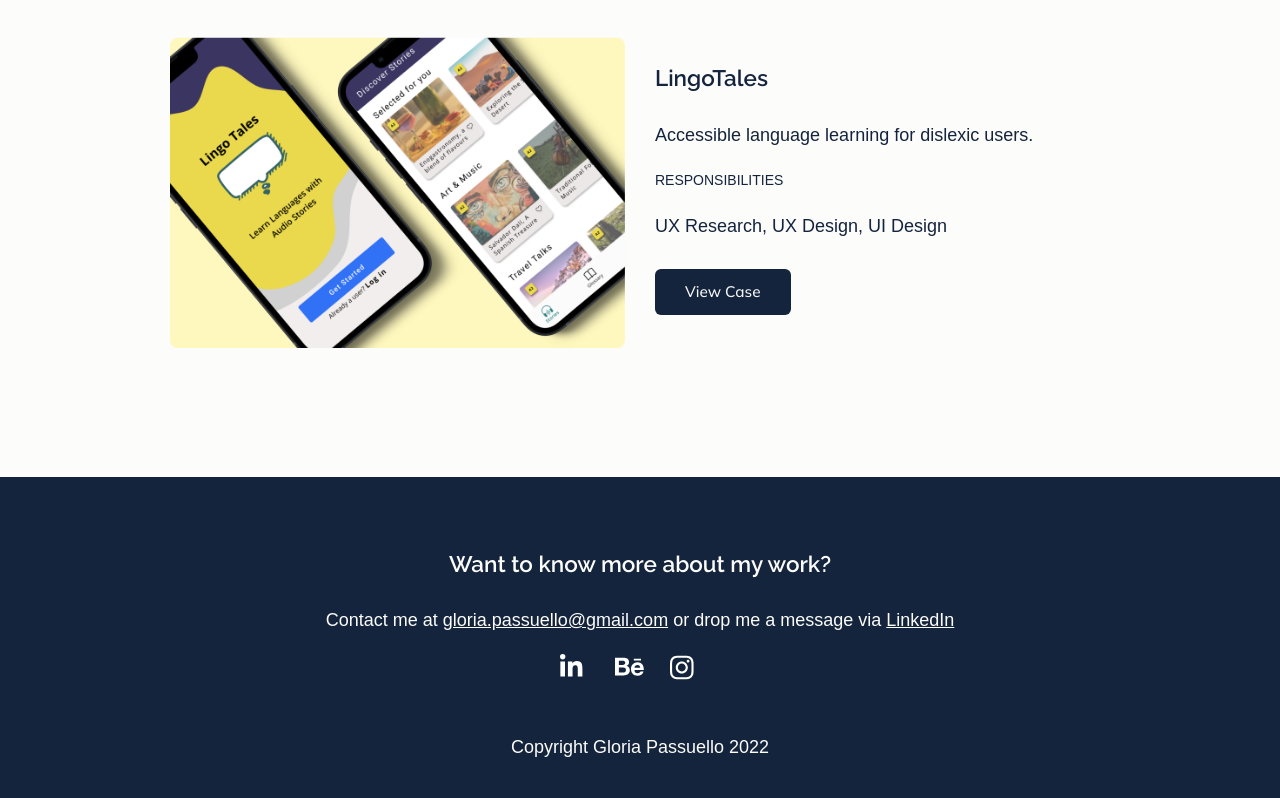
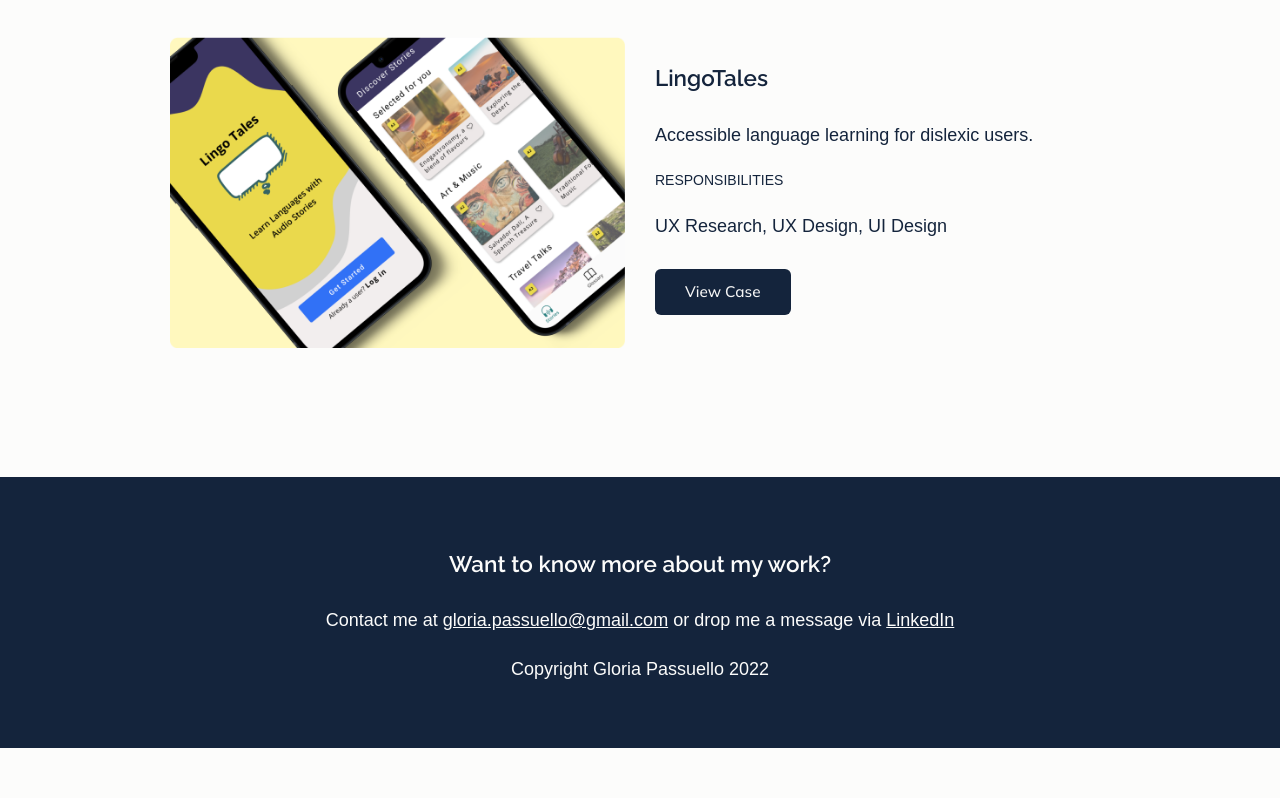
Before and after one commit to gloriapassuello/ux-portfolio, a plain HTML site: page index.html in a window 1280 px wide. Shown: the part 1339-2137 px from the top of the page. After the commit the page ends 2087 px from the top, so only its background shows below. Drawn offline with nearby package versions, Linux system fonts and the light colour scheme; a web font is replaced by a local one.

Commit message:
footer modified

```diff
--- a/index.html
+++ b/index.html
@@ -225,51 +225,6 @@
             >LinkedIn</a
           >
         </p>
-        <div class="socials">
-          <!--Social Media Layout and Placeholders-->
-
-          <a
-            href="https://www.linkedin.com/in/gloriapassuello/"
-            target="_blank"
-          >
-            <svg
-              xmlns="http://www.w3.org/2000/svg"
-              viewBox="0 0 1000 1000"
-              style="width: 50px; height: 50px"
-            >
-              <!--! Font Awesome Pro 6.2.1 by @fontawesome - https://fontawesome.com License - https://fontawesome.com/license (Commercial License) Copyright 2022 Fonticons, Inc. -->
-              <path
-                d="M100.28 448H7.4V148.9h92.88zM53.79 108.1C24.09 108.1 0 83.5 0 53.8a53.79 53.79 0 0 1 107.58 0c0 29.7-24.1 54.3-53.79 54.3zM447.9 448h-92.68V302.4c0-34.7-.7-79.2-48.29-79.2-48.29 0-55.69 37.7-55.69 76.7V448h-92.78V148.9h89.08v40.8h1.3c12.4-23.5 42.69-48.3 87.88-48.3 94 0 111.28 61.9 111.28 142.3V448z"
-              />
-            </svg>
-          </a>
-
-          <a href="BEHANCE_URL" target="_blank">
-            <svg
-              xmlns="http://www.w3.org/2000/svg"
-              viewBox="0 0 1000 1000"
-              style="width: 50px; height: 50px"
-            >
-              <!--! Font Awesome Pro 6.2.1 by @fontawesome - https://fontawesome.com License - https://fontawesome.com/license (Commercial License) Copyright 2022 Fonticons, Inc. -->
-              <path
-                d="M232 237.2c31.8-15.2 48.4-38.2 48.4-74 0-70.6-52.6-87.8-113.3-87.8H0v354.4h171.8c64.4 0 124.9-30.9 124.9-102.9 0-44.5-21.1-77.4-64.7-89.7zM77.9 135.9H151c28.1 0 53.4 7.9 53.4 40.5 0 30.1-19.7 42.2-47.5 42.2h-79v-82.7zm83.3 233.7H77.9V272h84.9c34.3 0 56 14.3 56 50.6 0 35.8-25.9 47-57.6 47zm358.5-240.7H376V94h143.7v34.9zM576 305.2c0-75.9-44.4-139.2-124.9-139.2-78.2 0-131.3 58.8-131.3 135.8 0 79.9 50.3 134.7 131.3 134.7 61.3 0 101-27.6 120.1-86.3H509c-6.7 21.9-34.3 33.5-55.7 33.5-41.3 0-63-24.2-63-65.3h185.1c.3-4.2.6-8.7.6-13.2zM390.4 274c2.3-33.7 24.7-54.8 58.5-54.8 35.4 0 53.2 20.8 56.2 54.8H390.4z"
-              />
-            </svg>
-          </a>
-
-          <a href="Instagram" target="_blank">
-            <svg
-              xmlns="http://www.w3.org/2000/svg"
-              viewBox="0 0 950 950"
-              style="width: 50px; height: 50px"
-            >
-              <!--! Font Awesome Pro 6.2.1 by @fontawesome - https://fontawesome.com License - https://fontawesome.com/license (Commercial License) Copyright 2022 Fonticons, Inc. -->
-              <path
-                d="M224.1 141c-63.6 0-114.9 51.3-114.9 114.9s51.3 114.9 114.9 114.9S339 319.5 339 255.9 287.7 141 224.1 141zm0 189.6c-41.1 0-74.7-33.5-74.7-74.7s33.5-74.7 74.7-74.7 74.7 33.5 74.7 74.7-33.6 74.7-74.7 74.7zm146.4-194.3c0 14.9-12 26.8-26.8 26.8-14.9 0-26.8-12-26.8-26.8s12-26.8 26.8-26.8 26.8 12 26.8 26.8zm76.1 27.2c-1.7-35.9-9.9-67.7-36.2-93.9-26.2-26.2-58-34.4-93.9-36.2-37-2.1-147.9-2.1-184.9 0-35.8 1.7-67.6 9.9-93.9 36.1s-34.4 58-36.2 93.9c-2.1 37-2.1 147.9 0 184.9 1.7 35.9 9.9 67.7 36.2 93.9s58 34.4 93.9 36.2c37 2.1 147.9 2.1 184.9 0 35.9-1.7 67.7-9.9 93.9-36.2 26.2-26.2 34.4-58 36.2-93.9 2.1-37 2.1-147.8 0-184.8zM398.8 388c-7.8 19.6-22.9 34.7-42.6 42.6-29.5 11.7-99.5 9-132.1 9s-102.7 2.6-132.1-9c-19.6-7.8-34.7-22.9-42.6-42.6-11.7-29.5-9-99.5-9-132.1s-2.6-102.7 9-132.1c7.8-19.6 22.9-34.7 42.6-42.6 29.5-11.7 99.5-9 132.1-9s102.7-2.6 132.1 9c19.6 7.8 34.7 22.9 42.6 42.6 11.7 29.5 9 99.5 9 132.1s2.7 102.7-9 132.1z"
-              />
-            </svg>
-          </a>
-        </div>
 
         <div>
           <p>Copyright Gloria Passuello 2022</p>
```
